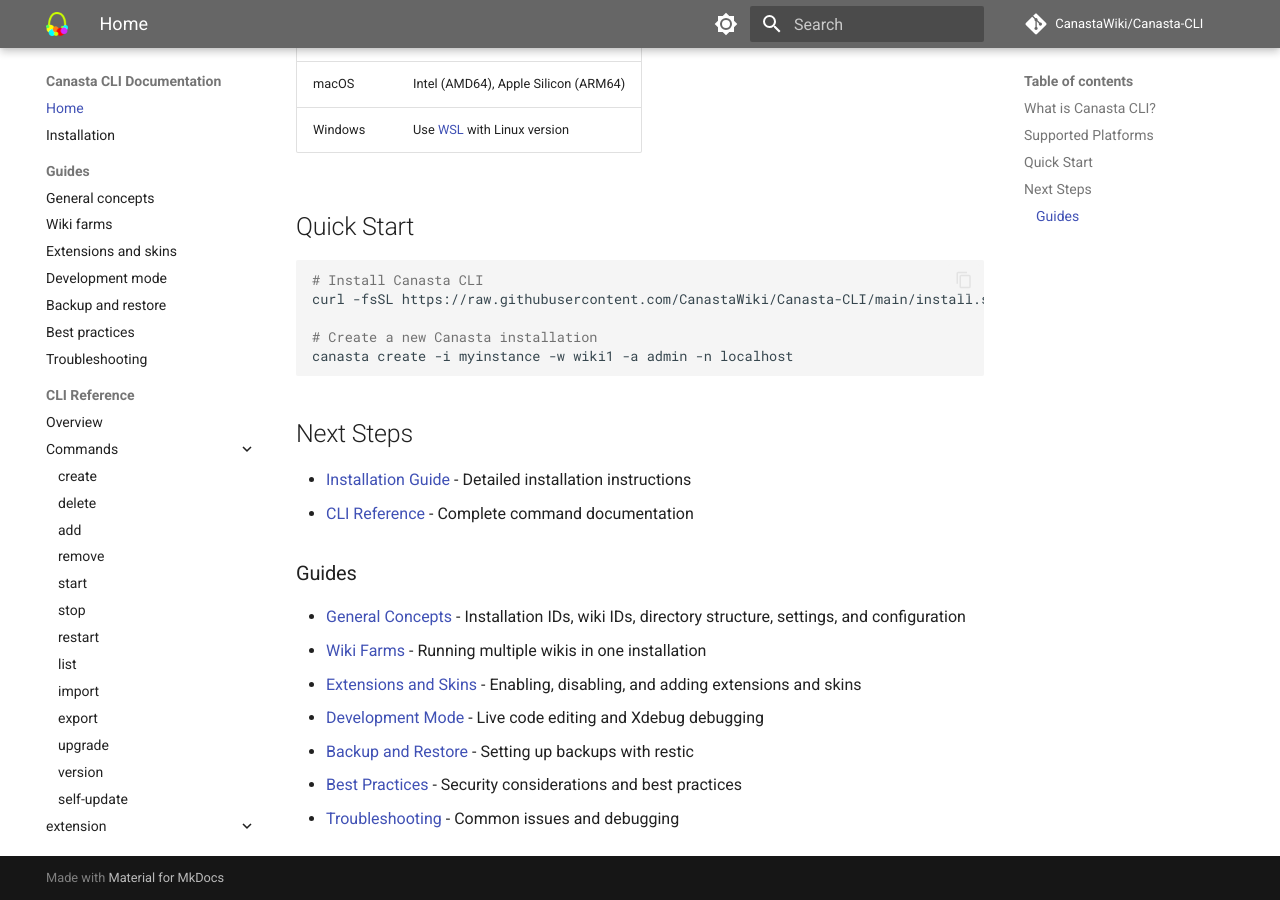
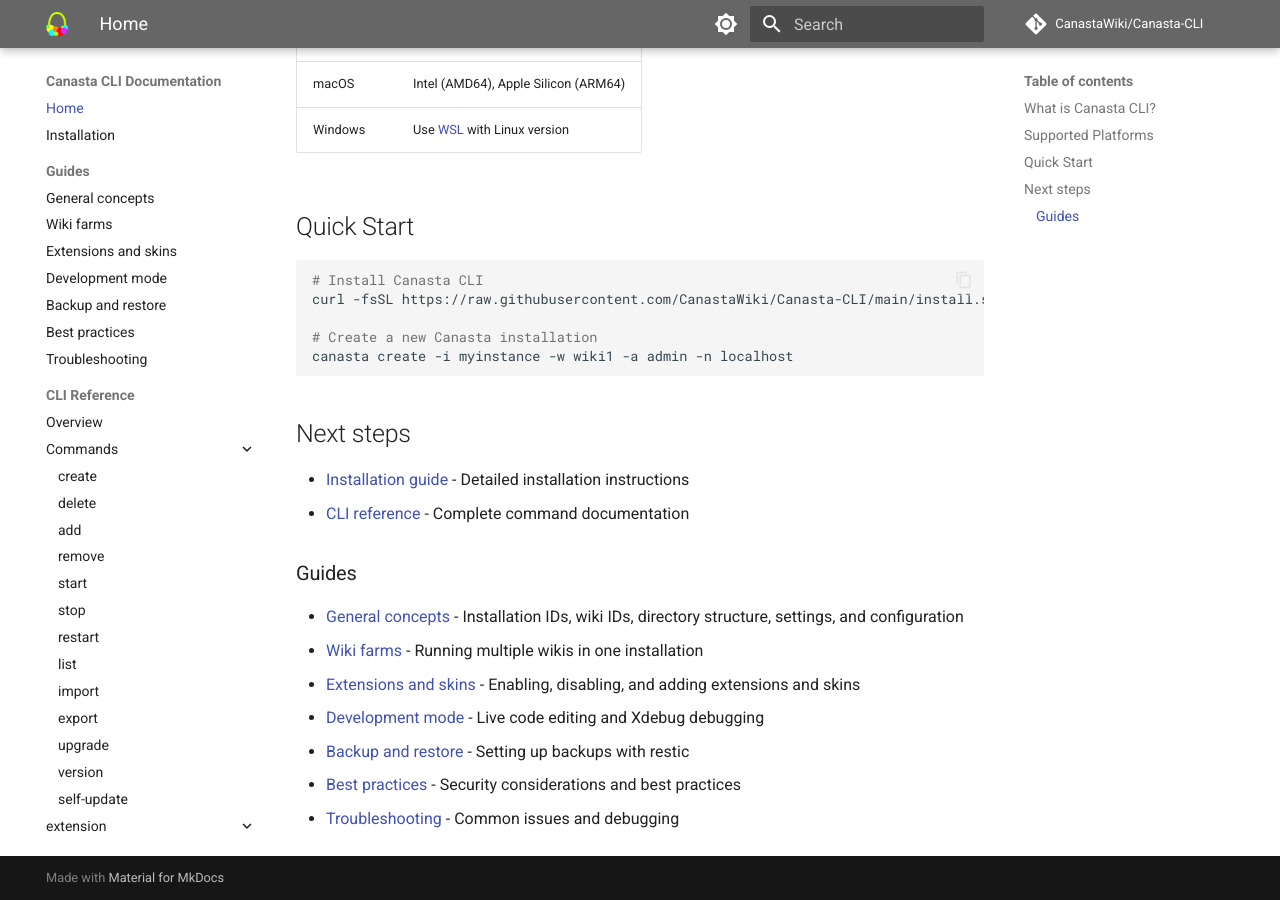
Before and after one commit to CanastaWiki/Canasta-CLI, an MkDocs documentation site: the page built from docs/index.md, in a window 1280 px wide and 900 px high, scrolled down 695 px. Built offline with MkDocs 1.6.1 and Material for MkDocs 9.7.7, drawn with Linux system fonts in a browser that asks for light colours; comment, search, counter and statistics services are not loaded.

````diff
--- a/docs/index.md
+++ b/docs/index.md
@@ -30,17 +30,17 @@ curl -fsSL https://raw.githubusercontent.com/CanastaWiki/Canasta-CLI/main/instal
 canasta create -i myinstance -w wiki1 -a admin -n localhost
 ```
 
-## Next Steps
+## Next steps
 
-- [Installation Guide](installation.md) - Detailed installation instructions
-- [CLI Reference](cli/canasta.md) - Complete command documentation
+- [Installation guide](installation.md) - Detailed installation instructions
+- [CLI reference](cli/canasta.md) - Complete command documentation
 
 ### Guides
 
-- [General Concepts](guide/general-concepts.md) - Installation IDs, wiki IDs, directory structure, settings, and configuration
-- [Wiki Farms](guide/wiki-farms.md) - Running multiple wikis in one installation
-- [Extensions and Skins](guide/extensions-and-skins.md) - Enabling, disabling, and adding extensions and skins
-- [Development Mode](guide/devmode.md) - Live code editing and Xdebug debugging
-- [Backup and Restore](guide/backup.md) - Setting up backups with restic
-- [Best Practices](guide/best-practices.md) - Security considerations and best practices
+- [General concepts](guide/general-concepts.md) - Installation IDs, wiki IDs, directory structure, settings, and configuration
+- [Wiki farms](guide/wiki-farms.md) - Running multiple wikis in one installation
+- [Extensions and skins](guide/extensions-and-skins.md) - Enabling, disabling, and adding extensions and skins
+- [Development mode](guide/devmode.md) - Live code editing and Xdebug debugging
+- [Backup and restore](guide/backup.md) - Setting up backups with restic
+- [Best practices](guide/best-practices.md) - Security considerations and best practices
 - [Troubleshooting](guide/troubleshooting.md) - Common issues and debugging
````
